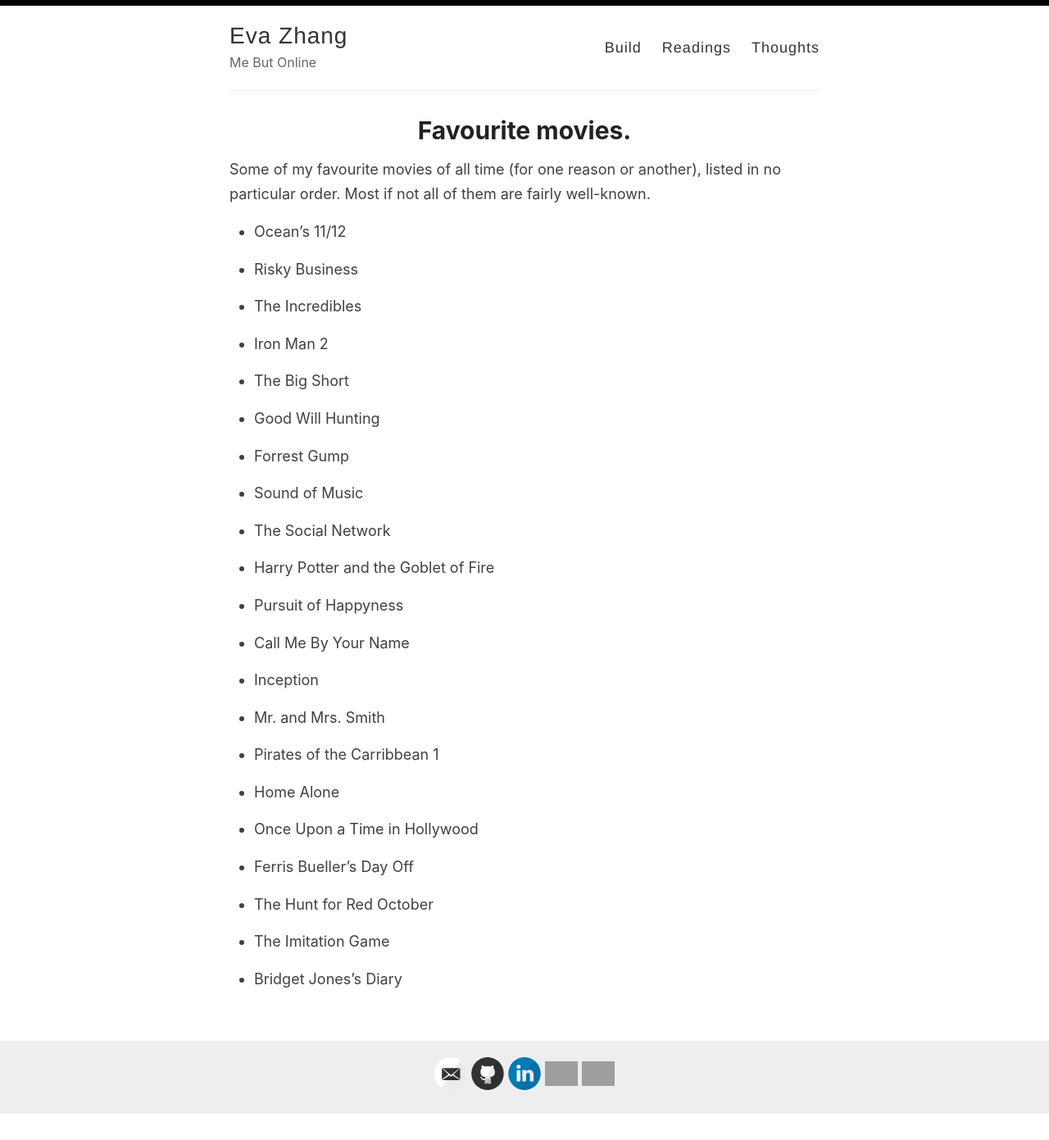
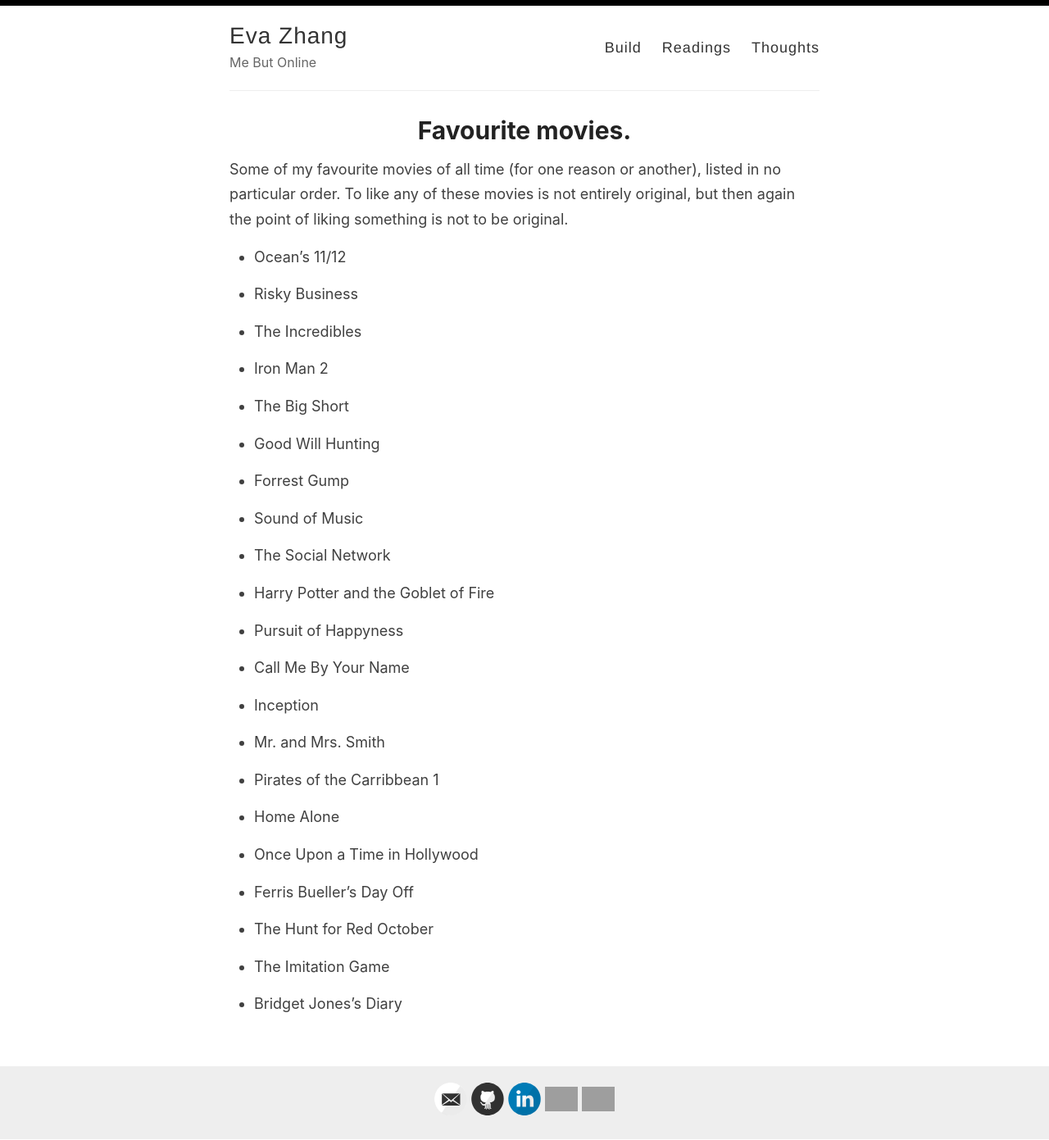
Before and after one commit to evazhang612/sokt-landing, a Jekyll site: the page built from _pages/movies.md, in a window 1280 px wide. Shown: the whole page at 82% size. Built offline with Jekyll 4.4.1, drawn with Linux system fonts in a browser that asks for light colours; nearby versions of some CDN libraries; library files that are not in the unit come from our copies; before the commit the page ends 1360 px from its top, so only the background shows below that; grey boxes are pictures that could not be loaded.

Commit message:
Adding movies

```diff
--- a/_pages/movies.md
+++ b/_pages/movies.md
@@ -4,7 +4,8 @@
 permalink: /movies/
 ---
 
-Some of my favourite movies of all time (for one reason or another), listed in no particular order. Most if not all of them are fairly well-known.
+Some of my favourite movies of all time (for one reason or another), listed in no particular order. To like any of these movies is not entirely original, but then again the point of liking something is not to be original.
+
 
 - Ocean's 11/12
 
```
